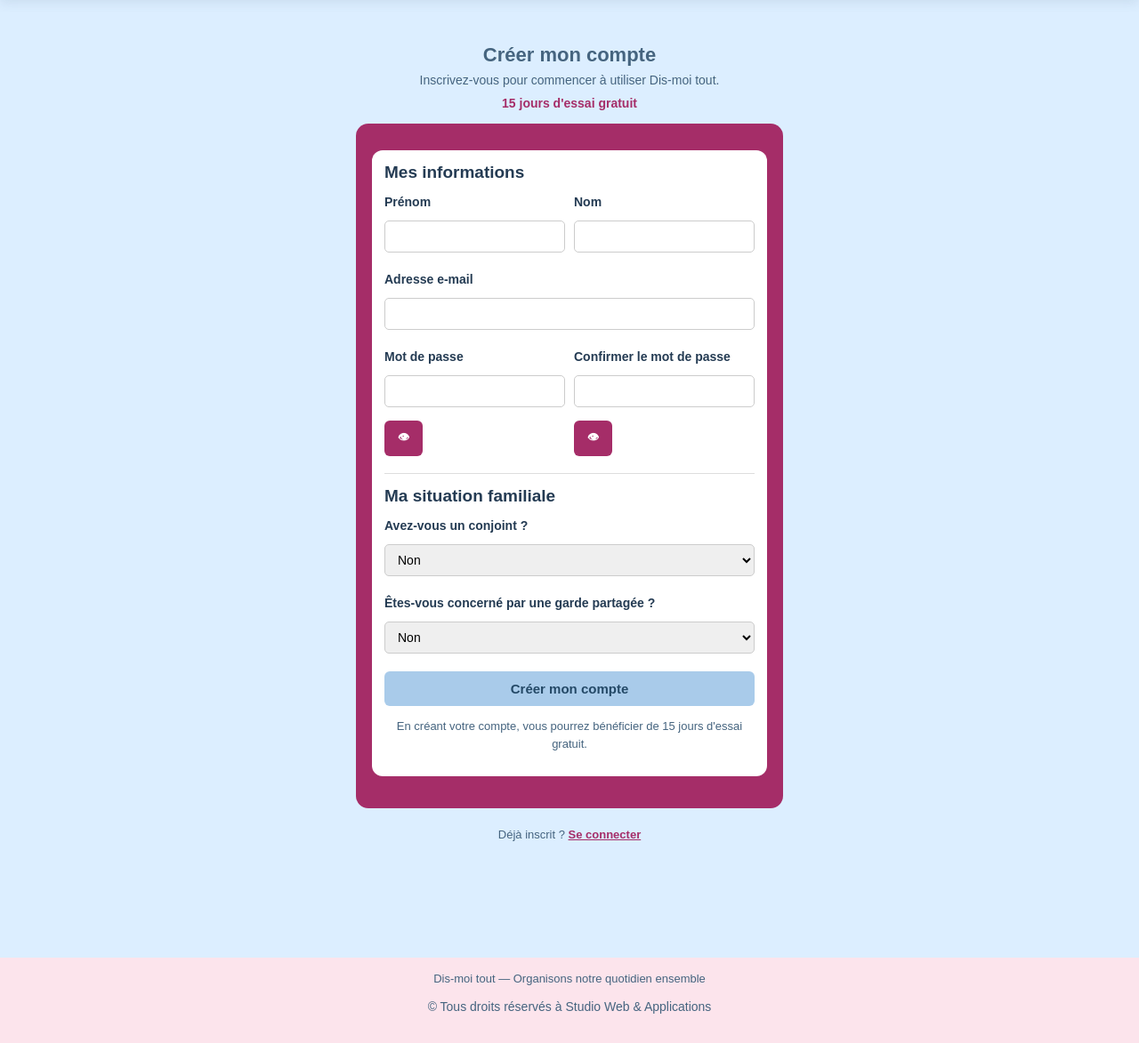
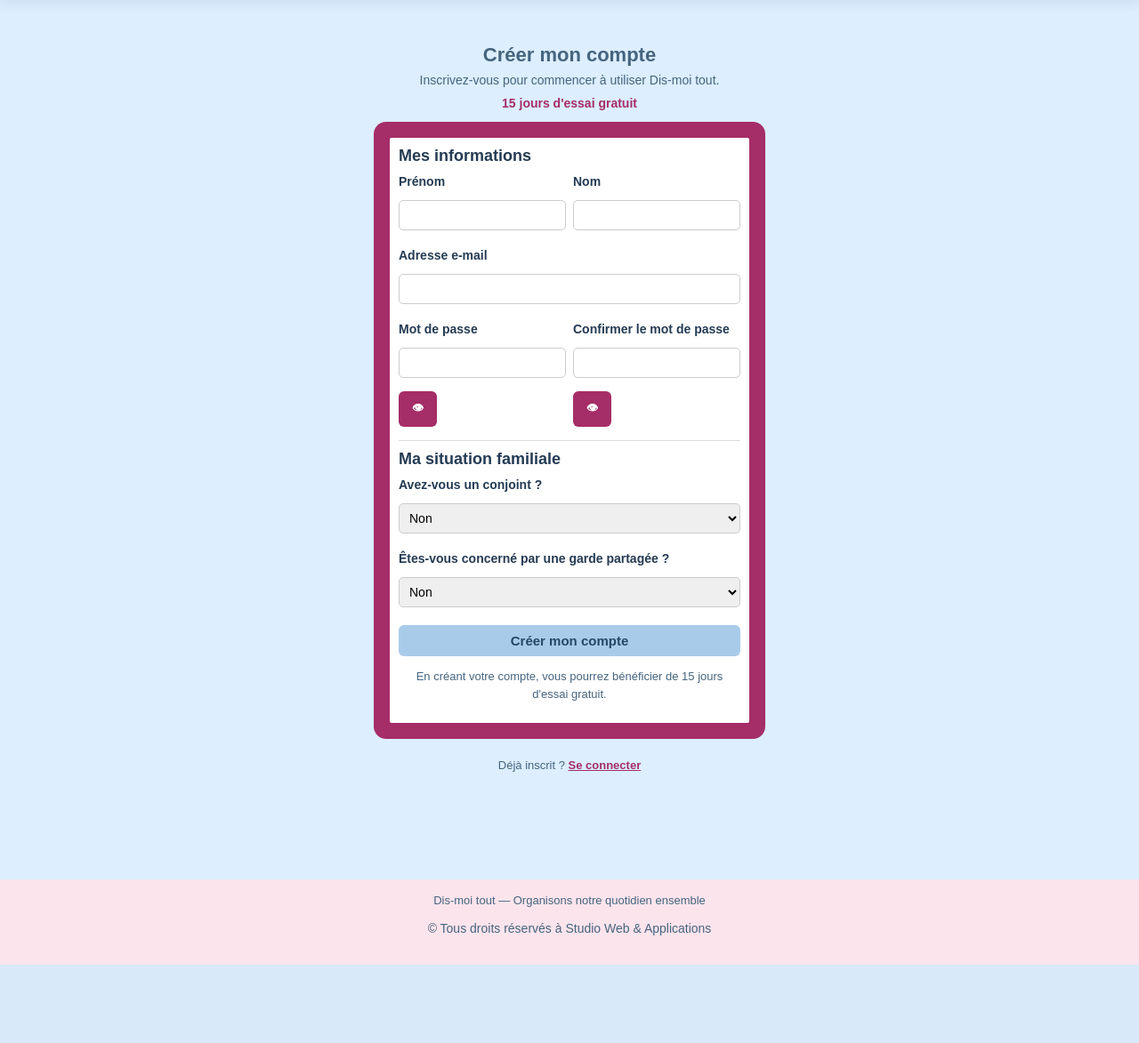
Before and after one commit to MSEDIT-1304/Dis-moi-tout, a Flask app: page /register in a window 1280 px wide. Shown: the part 145-1318 px from the top of the page at 89% size. After the commit the page ends 1230 px from the top, so only its background shows below. Run offline with Flask 3, Linux system fonts and the light colour scheme.

Commit message:
Update style.css

```diff
--- a/static/style.css
+++ b/static/style.css
@@ -887,3 +887,86 @@ html body .profile-button {
 html body .profile-button:hover {
     background: #8FB8DE !important;
 }
+/* =====================================
+   INSCRIPTION — CADRE FUCHSIA COMPACT
+   ===================================== */
+
+html body .register-page {
+    width: 100% !important;
+    max-width: 460px !important;
+    margin: 0 auto !important;
+    padding: 5px 10px !important;
+}
+
+html body .register-header {
+    margin: 0 0 10px !important;
+}
+
+html body .register-header h1 {
+    font-size: 22px !important;
+    margin: 0 0 5px !important;
+}
+
+html body .register-trial {
+    color: #A52D68 !important;
+    font-weight: bold !important;
+}
+
+html body .register-card {
+    width: 100% !important;
+    max-width: 460px !important;
+    box-sizing: border-box !important;
+    background: #A52D68 !important;
+    padding: 5px !important;
+    margin: 0 auto !important;
+    border-radius: 3px !important;
+}
+
+html body .register-card form {
+    width: 100% !important;
+    box-sizing: border-box !important;
+    padding: 10px !important;
+    margin: 0 !important;
+    background: #FFFFFF !important;
+    border-radius: 2px !important;
+}
+
+html body .register-card h2 {
+    font-size: 18px !important;
+    margin: 0 0 8px !important;
+}
+
+html body .register-grid {
+    gap: 8px !important;
+}
+
+html body .register-field {
+    margin-bottom: 8px !important;
+}
+
+html body .register-grid input,
+html body .register-field input,
+html body .register-field select {
+    padding: 7px !important;
+    min-height: 34px !important;
+}
+
+html body .register-card .password-wrapper button {
+    background: #A52D68 !important;
+    color: #FFFFFF !important;
+}
+
+html body .register-card hr {
+    margin: 10px 0 !important;
+}
+
+html body .register-button {
+    margin-top: 10px !important;
+    padding: 9px !important;
+}
+
+@media (max-width: 600px) {
+    html body .register-page {
+        max-width: 100% !important;
+    }
+}
```
